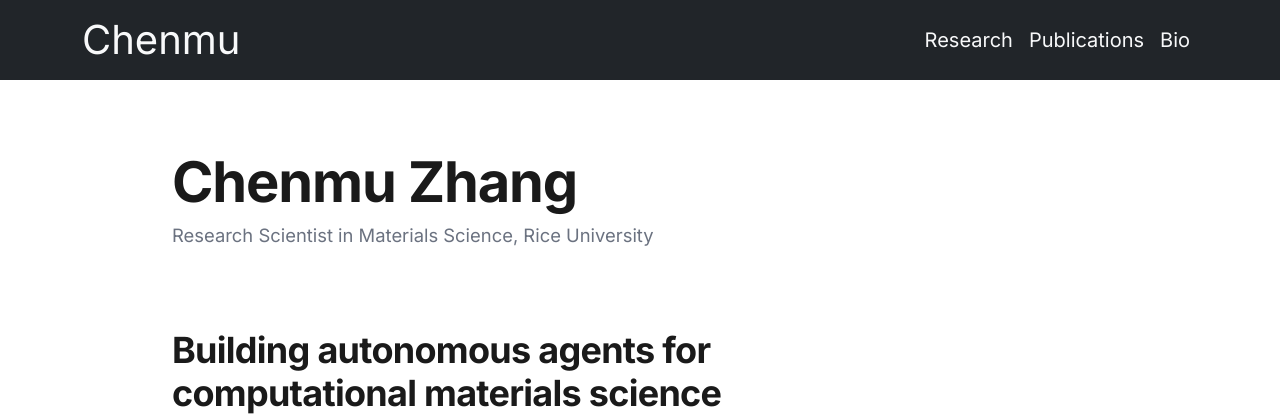
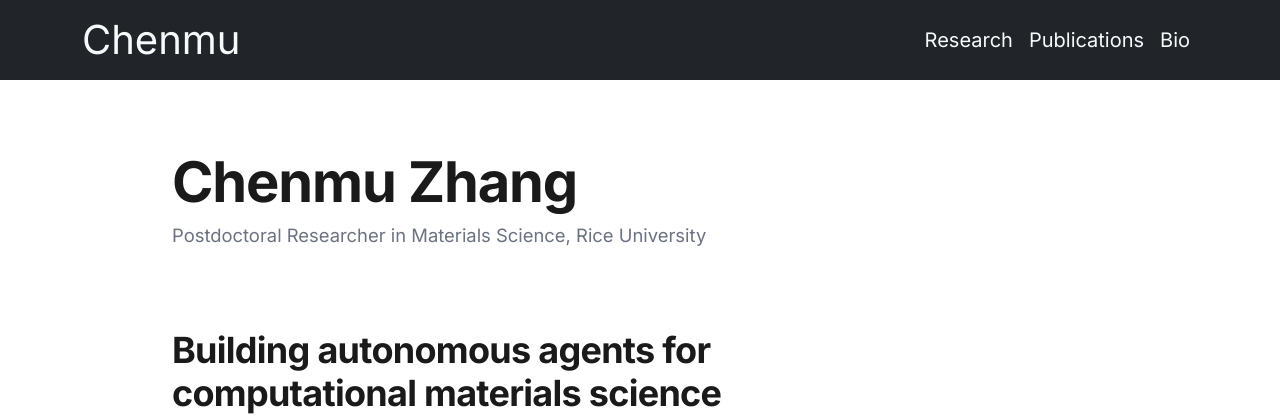
Before and after one commit to cz2014/cz2014.github.io, a Jekyll site: the page built from index.html, in a window 1280 px wide. Shown: the top 418 px of the page. Built offline with Jekyll 4.4.1, drawn with Linux system fonts in a browser that asks for light colours.

Commit message:
Update CV PDF; revert role to postdoctoral researcher on homepage and bio

```diff
--- a/bio.html
+++ b/bio.html
@@ -1,7 +1,7 @@
 ---
 layout: default
 title: Chenmu Zhang - Bio
-description: Biography of Chenmu Zhang - research scientist in materials science at Rice University, building AI agents for computational materials science.
+description: Biography of Chenmu Zhang - postdoctoral researcher in materials science at Rice University, building AI agents for computational materials science.
 ---
 
 <main class="container my-5">
@@ -29,7 +29,7 @@
       <div class="col-md-7 text-black fs-5 fw-light align-self-start">
         <h2 class="mb-3 text-start lead fs-1 pb-3">About me</h2>
         <p>
-          I am currently a research scientist in materials science at Rice University.
+          I am currently a postdoctoral researcher in materials science at Rice University.
           Prior to my current position,
           I received my Ph.D degree at University of Texas at Austin in May 2023, advised by Prof.
           <a
--- a/index.html
+++ b/index.html
@@ -9,7 +9,7 @@
   <!-- Hero -->
   <div class="section-gap-sm">
     <h1 class="hero-name">Chenmu Zhang</h1>
-    <p class="hero-subtitle">Research Scientist in Materials Science, Rice University</p>
+    <p class="hero-subtitle">Postdoctoral Researcher in Materials Science, Rice University</p>
   </div>
 
   <!-- AI Section: Headline Act -->
```
Also changed, not shown: 1 other file.
